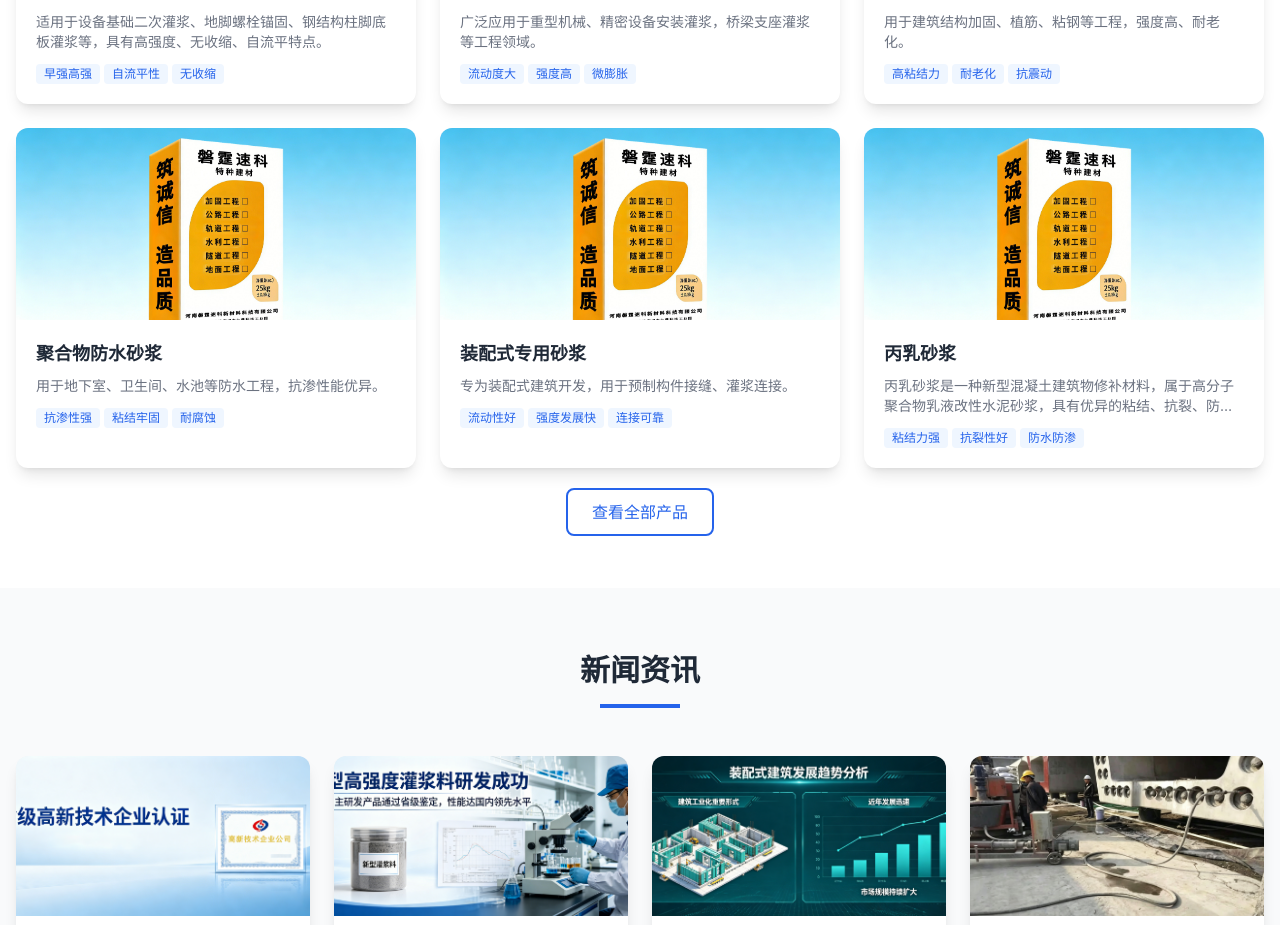
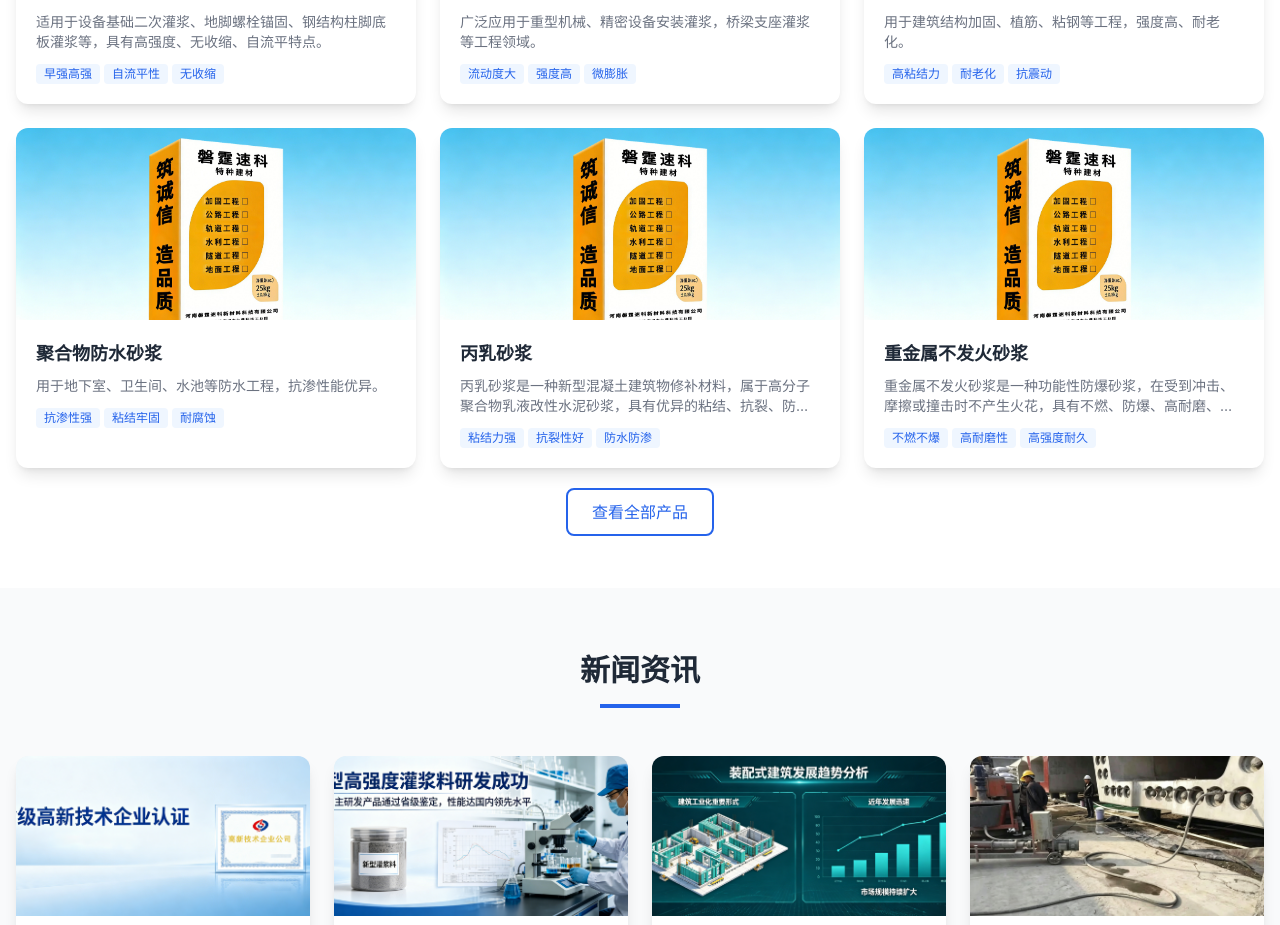
Before and after one commit to demperor888-ai/panting, a Next.js app: page / in a window 1280 px wide. Shown: the part 1570-2495 px from the top of the page. Built offline with nearby package versions, Linux system fonts and the light colour scheme.

Commit message:
删除装配式专用砂浆

```diff
--- a/src/data/siteData.ts
+++ b/src/data/siteData.ts
@@ -102,14 +102,6 @@ export const initialProducts: Product[] = [
     description: '用于地下室、卫生间、水池等防水工程，抗渗性能优异。',
     image: '/images/products/products-2.jpg',
     features: ['抗渗性强', '粘结牢固', '耐腐蚀']
-  },
-  {
-    id: 'p7',
-    name: '装配式专用砂浆',
-    category: 'zhuangpeishi',
-    description: '专为装配式建筑开发，用于预制构件接缝、灌浆连接。',
-    image: '/images/products/products-2.jpg',
-    features: ['流动性好', '强度发展快', '连接可靠']
   },
   {
     id: 'p8',
```
